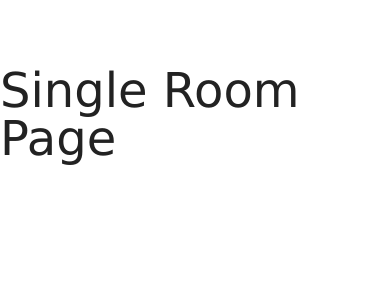
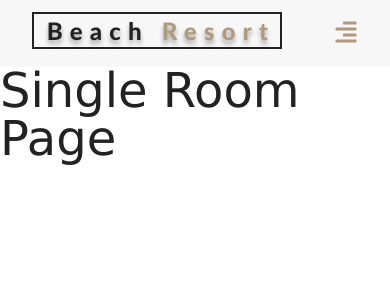
Before and after one commit to MelissaAstbury/beach-resort, a React (Create React App) app: page /rooms/double-deluxe in a window 390 px wide. Shown: the top 300 px of the page. Built offline with nearby package versions, Linux system fonts and the light colour scheme.

Commit message:
header has now been added to each page and this is also responsive. You can toggle the icon to display the links and hide them

```diff
--- a/src/App.js
+++ b/src/App.js
@@ -3,21 +3,27 @@ import "./App.scss";
 
 import { Route, Switch } from "react-router-dom";
 
+import Header from "./components/Header/Header";
 import Home from "./containers/Home/Home";
 import Rooms from "./containers/Rooms/Rooms";
 import SingleRooms from "./containers/SingleRooms/SingleRooms";
 import ErrorPage from "./containers/ErrorPage/ErrorPage";
 
 const App = () => {
+  const routes = (
+    <Switch>
+      <Route path="/" exact component={Home} />
+      <Route path="/rooms" exact component={Rooms} />
+      <Route path="/rooms/:single" exact component={SingleRooms} />
+      <Route component={ErrorPage} />
+    </Switch>
+  );
+
   return (
-    <div>
-      <Switch>
-        <Route path="/" exact component={Home} />
-        <Route path="/rooms" exact component={Rooms} />
-        <Route path="/rooms/:single" exact component={SingleRooms} />
-        <Route component={ErrorPage} />
-      </Switch>
-    </div>
+    <React.Fragment>
+      <Header />
+      {routes}
+    </React.Fragment>
   );
 };
 
--- /dev/null
+++ b/src/components/Header/Header.js
@@ -0,0 +1,40 @@
+import React, { useState } from "react";
+
+import logo from "../../images/logo.svg";
+import { FaAlignRight } from "react-icons/fa";
+import { Link } from "react-router-dom";
+
+const Header = () => {
+  const [headerOpened, setHeaderOpened] = useState(false);
+
+  return (
+    <nav className="navbar">
+      <div className="nav-center">
+        <div className="nav-header">
+          <Link to="/">
+            <img src={logo} alt="Beach Resort" />
+          </Link>
+          <button
+            type="button"
+            className="nav-btn"
+            onClick={() => {
+              setHeaderOpened(!headerOpened);
+            }}
+          >
+            <FaAlignRight className="nav-icon" />
+          </button>
+        </div>
+        <ul className={headerOpened ? "nav-links show-nav" : "nav-links"}>
+          <li>
+            <Link to="/">Home</Link>
+          </li>
+          <li>
+            <Link to="/rooms">Rooms</Link>
+          </li>
+        </ul>
+      </div>
+    </nav>
+  );
+};
+
+export default Header;
```
